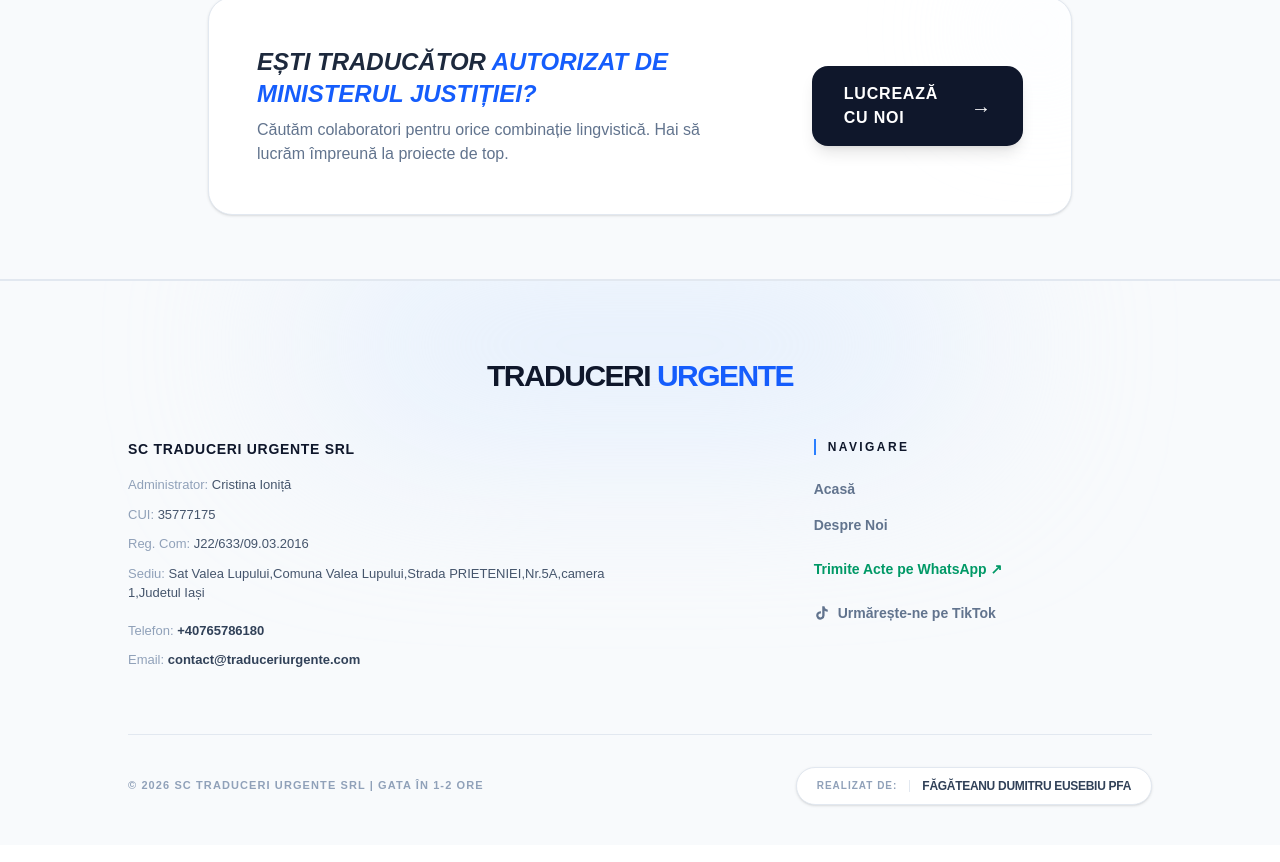
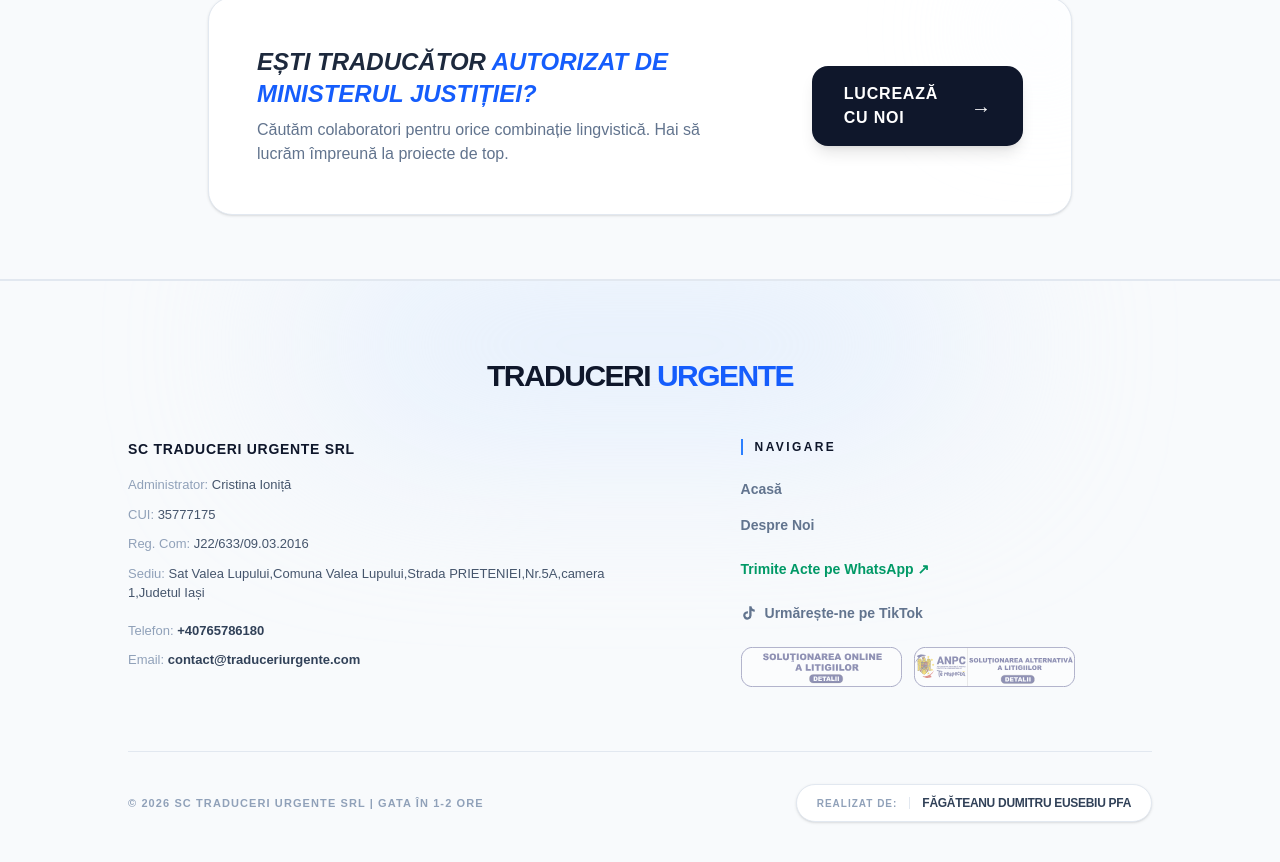
Before and after one commit to Eusebiu05/traduceri-urgente-landing, a Next.js app: page / in a window 1280 px wide. Shown: the part 2525-3387 px from the top of the page. Built offline with nearby package versions, Linux system fonts and the light colour scheme.

Commit message:
style(footer): make ANPC logos hover opacity individual

```diff
--- a/src/components/Footer.tsx
+++ b/src/components/Footer.tsx
@@ -70,10 +70,28 @@ export const Footer = () => {
                     className="text-slate-500 hover:text-slate-900 hover:translate-x-1 transition-all flex items-center gap-2 pt-2"
                   >
                     <svg viewBox="0 0 24 24" fill="currentColor" className="w-4 h-4">
-                      <path d="M19.59 6.69a4.83 4.83 0 0 1-3.77-4.25V2h-3.45v13.67a2.89 2.89 0 0 1-5.2 1.74 2.89 2.89 0 0 1 2.31-4.64 2.93 2.93 0 0 1 .88.13V9.4a6.84 6.84 0 0 0-1-.05A6.33 6.33 0 0 0 5 20.1a6.34 6.34 0 0 0 10.86-4.43v-7a8.16 8.16 0 0 0 4.77 1.52v-3.4a4.85 4.85 0 0 1-1-.1z"/>
+                      <path d="M19.59 6.69a4.83 4.83 0 0 1-3.77-4.25V2h-3.45v13.67a2.89 2.89 0 0 1-5.2 1.74 2.89 2.89 0 0 1 2.31-4.64 2.93 2.93 0 0 1 .88.13V9.4a6.84 6.84 0 0 0-1-.05A6.33 6.33 0 0 0 5 20.1a6.34 6.34 0 0 0 10.86-4.43v-7a8.16 8.16 0 0 0 4.77 1.52v-3.4a4.85 4.85 0 0 1-1-.1z" />
                     </svg>
                     Urmărește-ne pe TikTok
                   </a>
+                  <div className="flex gap-3 mt-2 justify-center md:justify-start">
+                    <a
+                      href="https://www.anpc.ro"
+                      target="_blank"
+                      rel="noopener noreferrer"
+                      className="opacity-50 hover:opacity-100 transition-opacity"
+                    >
+                      <img src="/anpc-sol.svg" alt="ANPC SOL" className="h-10 w-auto" />
+                    </a>
+                    <a
+                      href="https://anpc.ro/ce-este-sal/"
+                      target="_blank"
+                      rel="noopener noreferrer"
+                      className="opacity-50 hover:opacity-100 transition-opacity"
+                    >
+                      <img src="/anpc-sal.svg" alt="ANPC SAL" className="h-10 w-auto" />
+                    </a>
+                  </div>
 
                 </nav>
               </div>
@@ -137,10 +155,28 @@ export const Footer = () => {
                 className="text-slate-500 hover:text-slate-900 hover:translate-x-1 transition-all flex items-center gap-2 pt-2"
               >
                 <svg viewBox="0 0 24 24" fill="currentColor" className="w-4 h-4">
-                      <path d="M19.59 6.69a4.83 4.83 0 0 1-3.77-4.25V2h-3.45v13.67a2.89 2.89 0 0 1-5.2 1.74 2.89 2.89 0 0 1 2.31-4.64 2.93 2.93 0 0 1 .88.13V9.4a6.84 6.84 0 0 0-1-.05A6.33 6.33 0 0 0 5 20.1a6.34 6.34 0 0 0 10.86-4.43v-7a8.16 8.16 0 0 0 4.77 1.52v-3.4a4.85 4.85 0 0 1-1-.1z"/>
+                  <path d="M19.59 6.69a4.83 4.83 0 0 1-3.77-4.25V2h-3.45v13.67a2.89 2.89 0 0 1-5.2 1.74 2.89 2.89 0 0 1 2.31-4.64 2.93 2.93 0 0 1 .88.13V9.4a6.84 6.84 0 0 0-1-.05A6.33 6.33 0 0 0 5 20.1a6.34 6.34 0 0 0 10.86-4.43v-7a8.16 8.16 0 0 0 4.77 1.52v-3.4a4.85 4.85 0 0 1-1-.1z" />
                 </svg>
                 Urmărește-ne pe TikTok
               </a>
+              <div className="flex gap-3 mt-2 justify-center md:justify-start">
+                    <a
+                      href="https://www.anpc.ro"
+                      target="_blank"
+                      rel="noopener noreferrer"
+                      className="opacity-50 hover:opacity-100 transition-opacity"
+                    >
+                      <img src="/anpc-sol.svg" alt="ANPC SOL" className="h-10 w-auto" />
+                    </a>
+                    <a
+                      href="https://anpc.ro/ce-este-sal/"
+                      target="_blank"
+                      rel="noopener noreferrer"
+                      className="opacity-50 hover:opacity-100 transition-opacity"
+                    >
+                      <img src="/anpc-sal.svg" alt="ANPC SAL" className="h-10 w-auto" />
+                    </a>
+                  </div>
             </nav>
           </div>
 
```
Also changed, not shown: public/anpc-sal.svg (added), public/anpc-sol.svg (added). Lines whose indentation alone changed are shown as unchanged.
